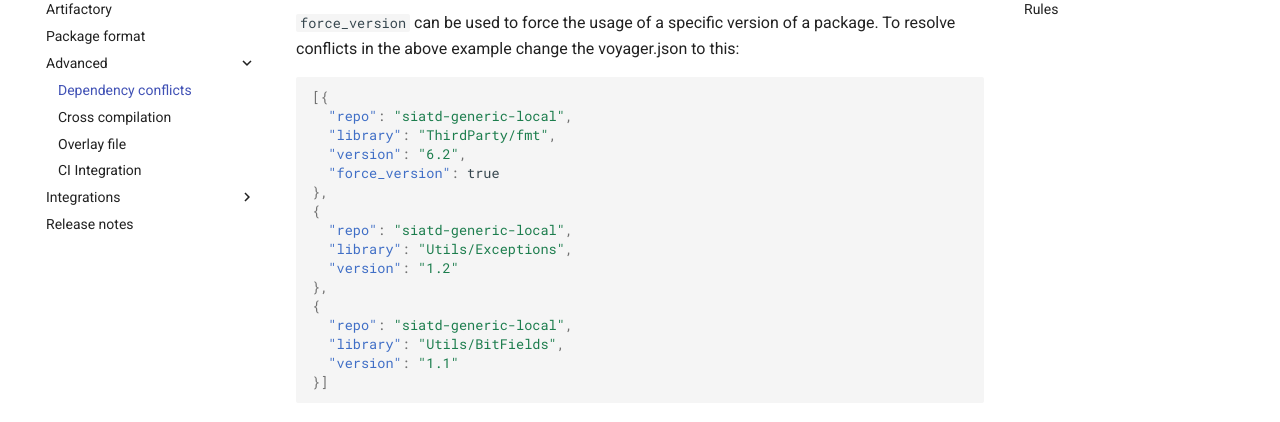
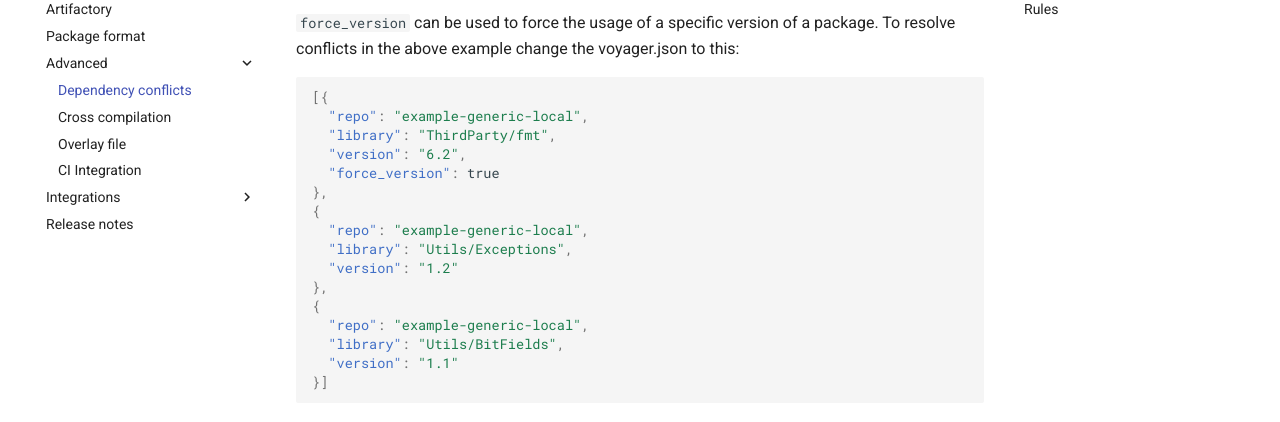
Before and after one commit to ProdriveTechnologies/voyager, an MkDocs documentation site: the page built from docs/advanced/dependency-conflicts.md, in a window 1280 px wide and 900 px high, scrolled down 683 px. Shown: the part 153-575 px from the top of the window. Built offline with MkDocs 1.6.1 and Material for MkDocs 9.7.7, drawn with Linux system fonts in a browser that asks for light colours; comment, search, counter and statistics services are not loaded.

Commit message:
Update docs

````diff
--- a/docs/advanced/dependency-conflicts.md
+++ b/docs/advanced/dependency-conflicts.md
@@ -30,18 +30,18 @@ Which will result in the following error:
 To resolve conflicts in the above example change the voyager.json to this:
 ```json
 [{
-  "repo": "siatd-generic-local",
+  "repo": "example-generic-local",
   "library": "ThirdParty/fmt",
   "version": "6.2",
   "force_version": true
 },
 {
-  "repo": "siatd-generic-local",
+  "repo": "example-generic-local",
   "library": "Utils/Exceptions",
   "version": "1.2"
 },
 {
-  "repo": "siatd-generic-local",
+  "repo": "example-generic-local",
   "library": "Utils/BitFields",
   "version": "1.1"
 }]
````
Also changed, not shown: docs/advanced/overlay-file.md (+2 -2 lines).
